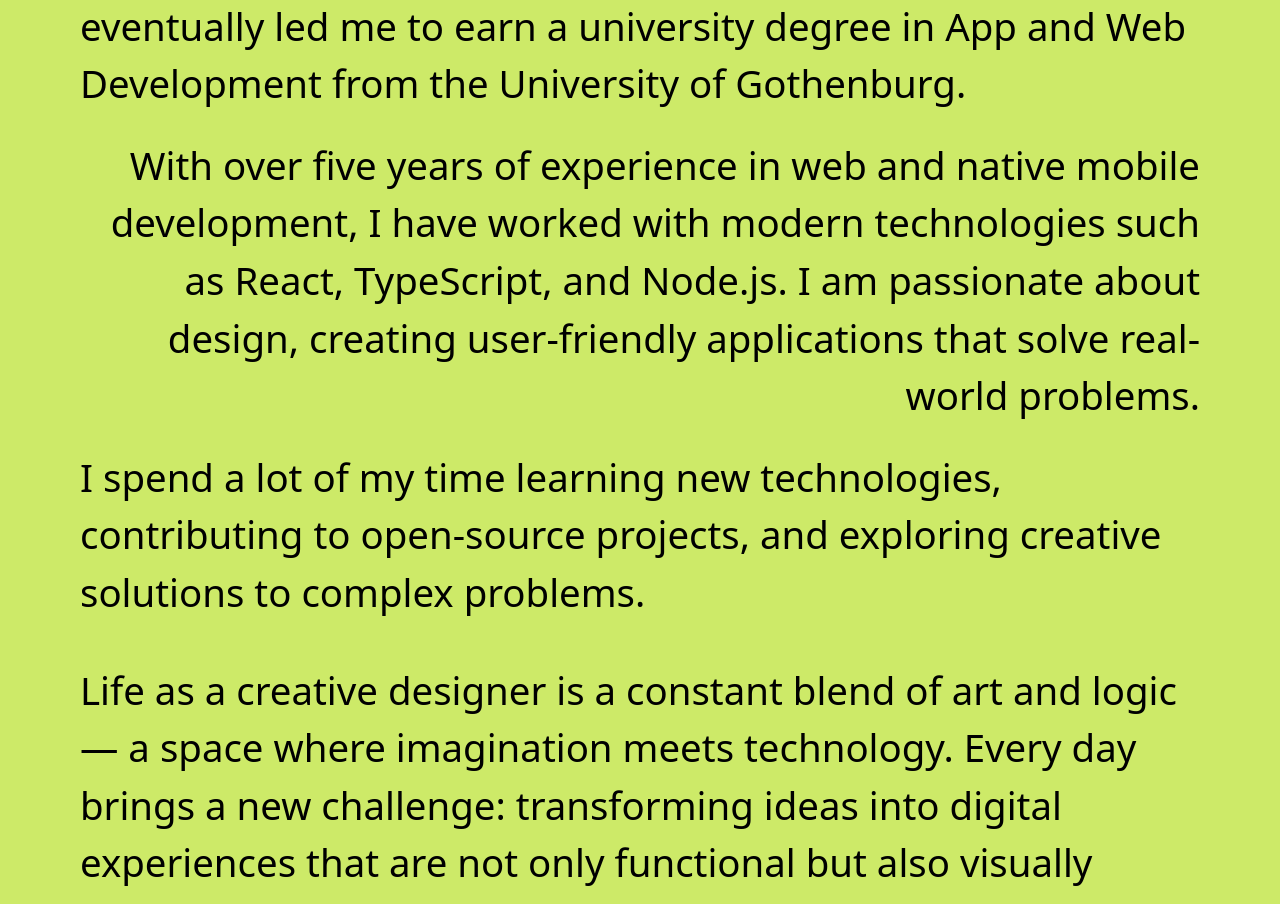
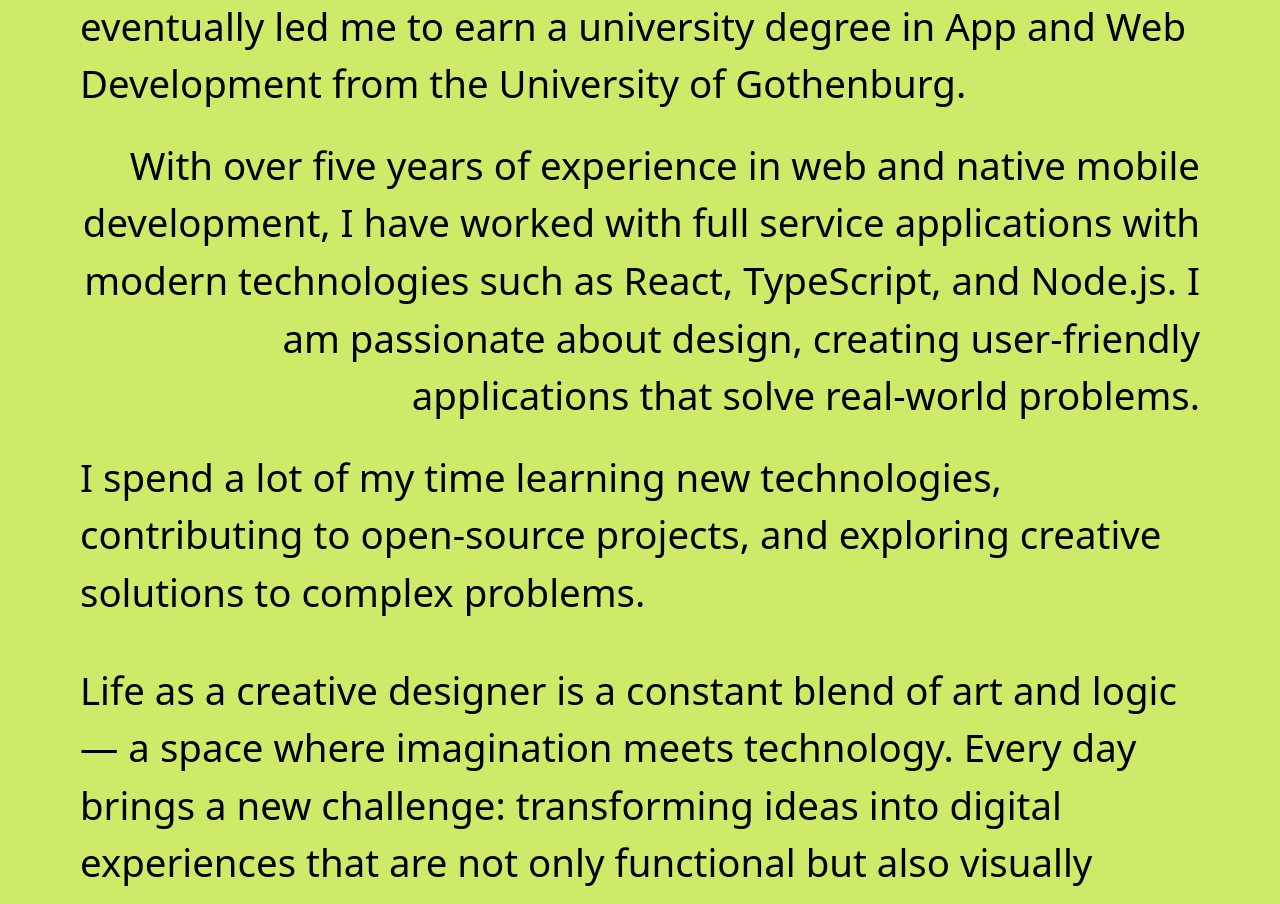
Before and after one commit to ns-develops/Portfolio-ns-dev.tech, a React (Vite) app: page / in a window 1280 px wide. Shown: the part 1120-2024 px from the top of the page. Built offline with nearby package versions, Linux system fonts and the light colour scheme; a web font is replaced by a local one.

Commit message:
upd info

```diff
--- a/src/components/Info.jsx
+++ b/src/components/Info.jsx
@@ -9,10 +9,10 @@ const Info = () => {
           It all began with my passion for programming in 2020, which eventually led me to earn a university degree in App and Web Development from the University of Gothenburg.
         </p>
         <p className="text-right">
-          With over five years of experience in web and native mobile development, I have worked with modern technologies such as React, TypeScript, and Node.js. I am passionate about design, creating user-friendly applications that solve real-world problems.
+          With over five years of experience in web and native mobile development, I have worked with full service applications with modern technologies such as React, TypeScript, and Node.js. I am passionate about design, creating user-friendly applications that solve real-world problems.
         </p>
         <p className="text-left">
-          I spend a lot of my time learning new technologies, contributing to open-source projects, and exploring creative solutions to complex problems.
+         I spend a lot of my time learning new technologies, contributing to open-source projects, and exploring creative solutions to complex problems.
         </p>
       </div>
 
```
